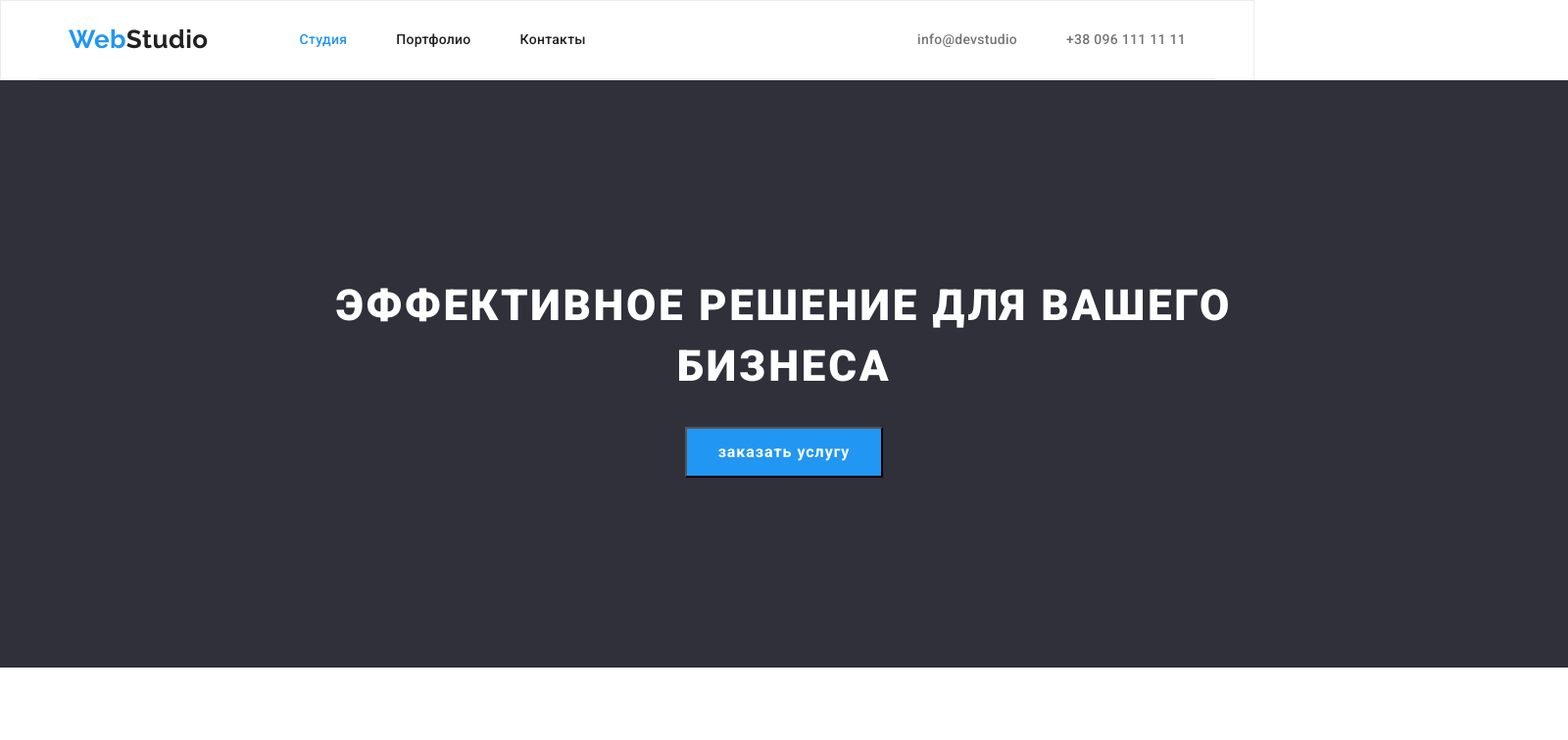
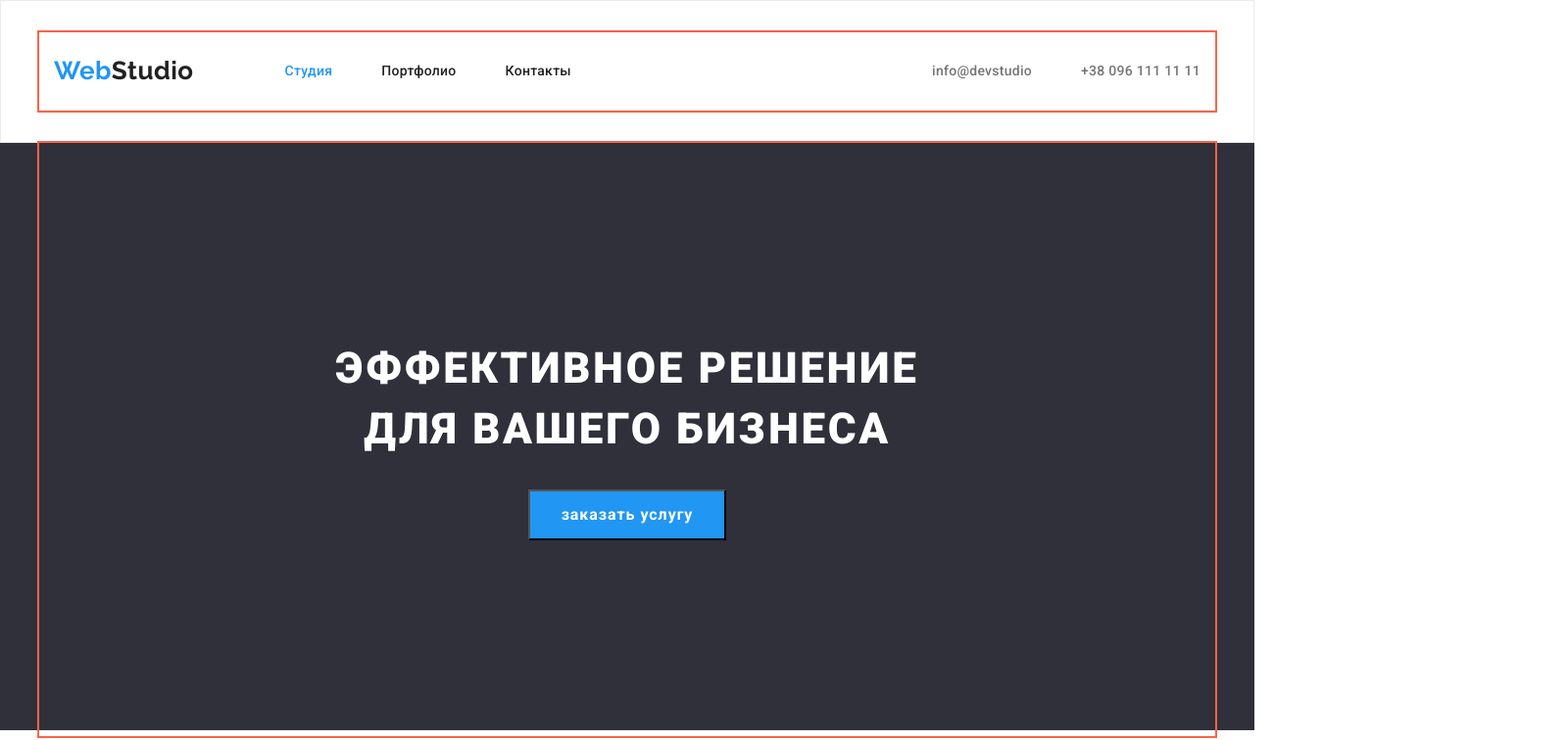
Before and after one commit to VadymShylov/goit-markup-hw-03, a plain HTML site: page index.html in a window 1280 px wide. Shown: the top 756 px of the page at 98% size, 1600 px wide, since content can reach past the window. Drawn offline with nearby package versions, Linux system fonts and the light colour scheme.

Commit message:
исправления в разметке

```diff
--- a/css/styles.css
+++ b/css/styles.css
@@ -29,16 +29,18 @@ ul {
   padding-left: 0;
   list-style: none;
 }
-
+img {
+  display: block;
+}
 /*container*/
 
 .container {
   width: 1200px;
   margin-right: auto;
   margin-left: auto;
-  padding-left: 30px;
-  padding-right: 30px;
-  /* outline: 2px solid tomato;*/
+  padding-left: 15px;
+  padding-right: 15px;
+  outline: 2px solid tomato;
 }
 
 /*section*/
@@ -53,6 +55,8 @@ ul {
 .nav {
   border: 1px solid var(--header-border-color);
   background-color: var(--header-bgr-color);
+  padding-top: 32px;
+  padding-bottom: 32px;
 }
 
 /*main-nav*/
@@ -158,7 +162,7 @@ ul {
 /*hero*/
 
 .hero {
-  width: 1600px;
+  max-width: 1600px;
   height: 600px;
   margin-right: auto;
   margin-left: auto;
@@ -326,9 +330,7 @@ ul {
   background-color: var(--team-section-bgr-color);
 }
 /*crew-title*/
-.crew-title img {
-  margin: 0;
-}
+
 .crew-title {
   margin-top: 0;
   margin-bottom: 50px;
--- a/index.html
+++ b/index.html
@@ -61,7 +61,7 @@
       <!--Hero-->
       <section class="hero action">
         <div class="container">
-          <h1 class="title">Эффективное решение для вашего бизнеса</h1>
+          <h1 class="title">Эффективное решение <br />для вашего бизнеса</h1>
           <!--Button-->
           <button type="button" class="button">заказать услугу</button>
         </div>
```
